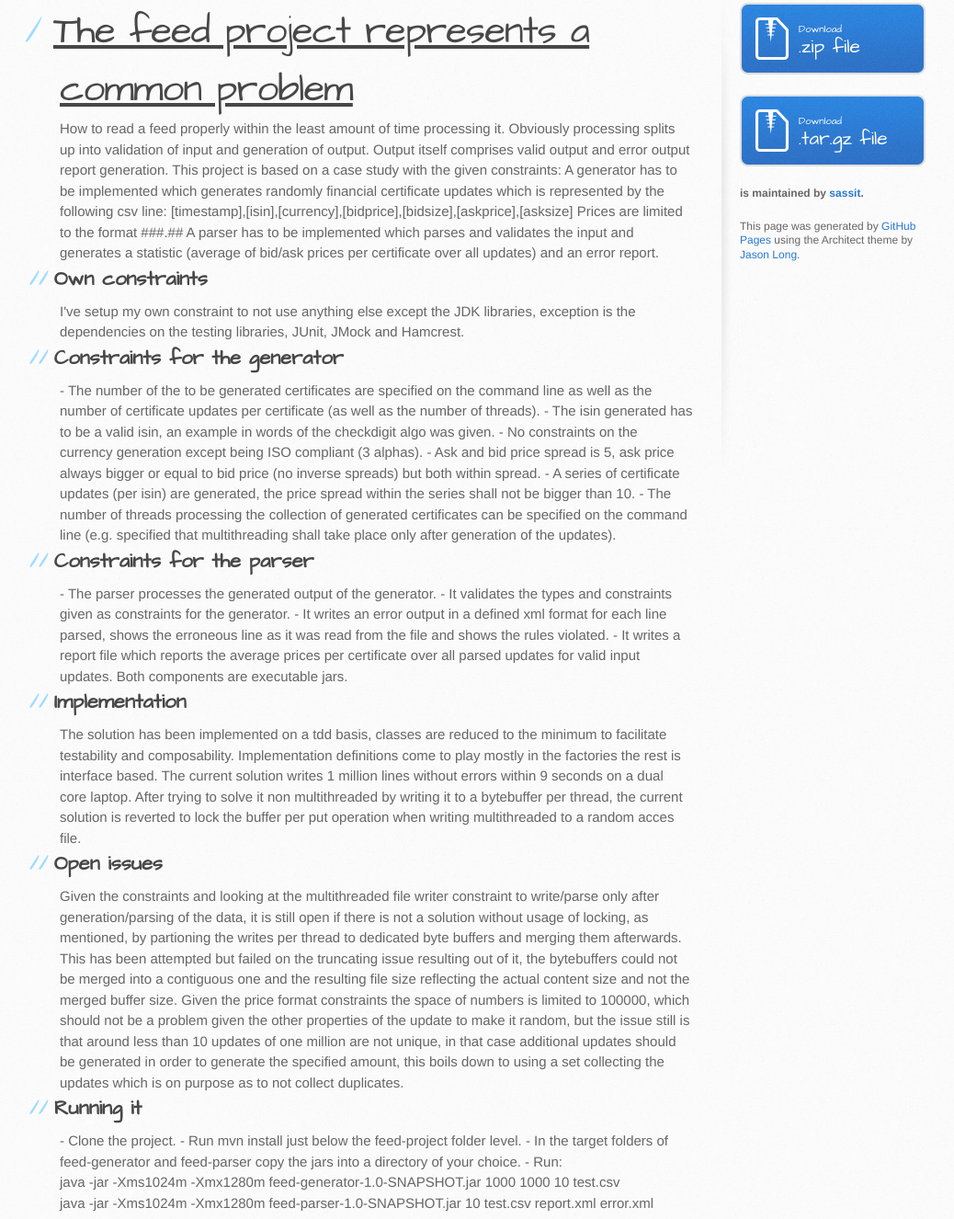
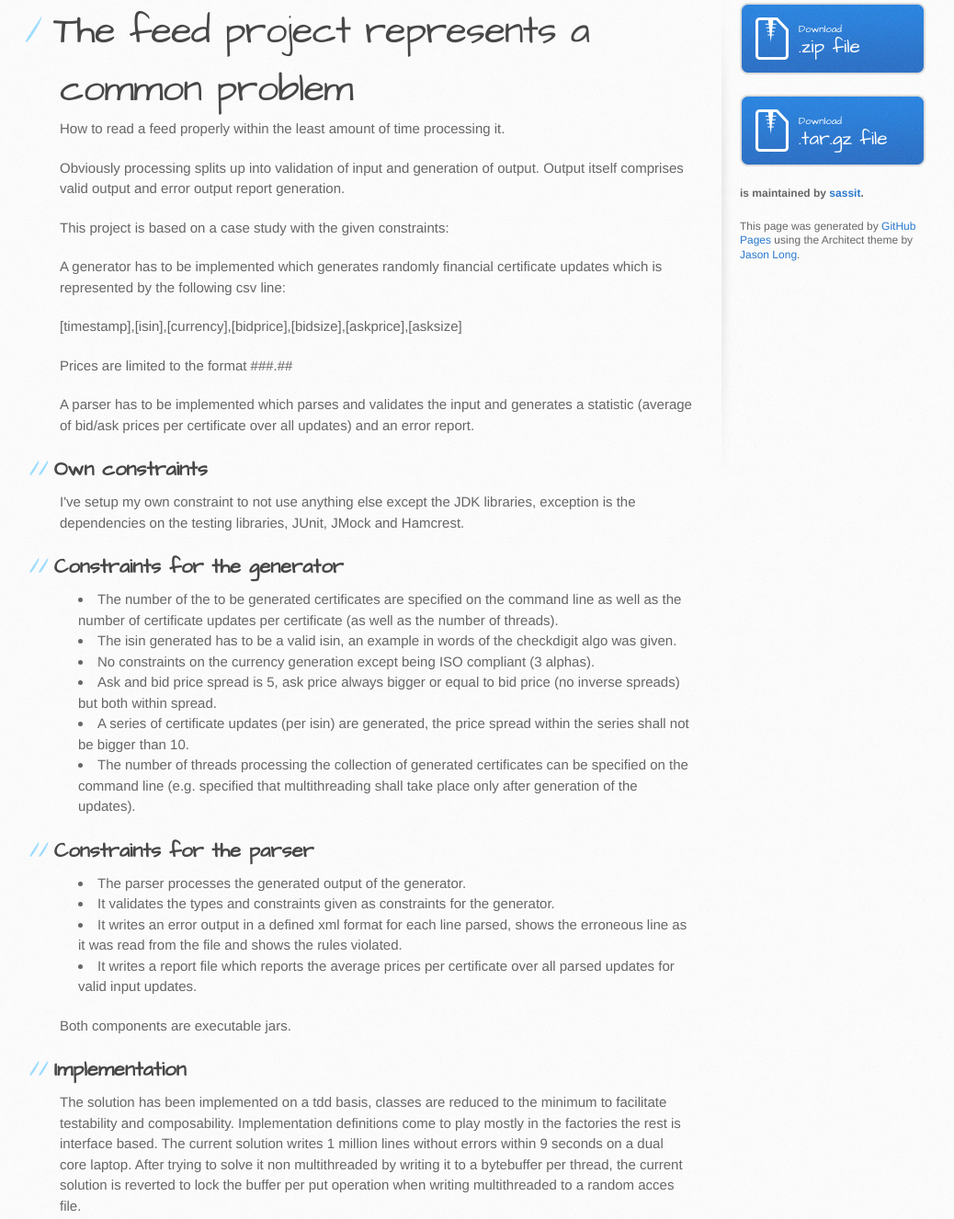
Before and after one commit to sassit/Feed-Project, a plain HTML site: page index.html in a window 1280 px wide. Shown: the part 398-1724 px from the top of the page at 92% size, without its empty margins (105-1143 px from the left). Drawn offline with Linux system fonts and the light colour scheme.

Commit message:
HTML changes

```diff
--- a/index.html
+++ b/index.html
@@ -28,64 +28,48 @@
     <div id="content-wrapper">
       <div class="inner clearfix">
         <section id="main-content">
-          <h1><u>The feed project represents a common problem</u></h1>
-
-How to read a feed properly within the least amount of time processing it.
-
-Obviously processing splits up into validation of input and generation of output. Output itself comprises valid output and error output report generation.
-
-<b>This project is based on a case study with the given constraints:</b>
-
-A generator has to be implemented which generates randomly financial certificate updates which is represented by the following csv line:
-
-[timestamp],[isin],[currency],[bidprice],[bidsize],[askprice],[asksize]
-
-Prices are limited to the format ###.##
-
-A parser has to be implemented which parses and validates the input and generates a statistic (average of bid/ask prices per certificate over all updates) and an error report.
-
+          <h1>The feed project represents a common problem</h1>
+          <p>How to read a feed properly within the least amount of time processing it.</p>
+          <p>Obviously processing splits up into validation of input and generation of output. Output itself comprises valid output and error output report generation.</p>
+          <p><b>This project is based on a case study with the given constraints:</b></p>
+          <p>A generator has to be implemented which generates randomly financial certificate updates which is represented by the following csv line:</p>
+          <p>[timestamp],[isin],[currency],[bidprice],[bidsize],[askprice],[asksize]</p>
+          <p>Prices are limited to the format ###.##</p>
+          <p>A parser has to be implemented which parses and validates the input and generates a statistic (average of bid/ask prices per certificate over all updates) and an error report.</p>
           <h2>Own constraints</h2>
-
-I've setup my own constraint to not use anything else except the JDK libraries, exception is the dependencies on the testing libraries, JUnit, JMock and Hamcrest.
-
+          <p>I've setup my own constraint to not use anything else except the JDK libraries, exception is the dependencies on the testing libraries, JUnit, JMock and Hamcrest.</p>
           <h2>Constraints for the generator</h2>
-
-- The number of the to be generated certificates are specified on the command line as well as the number of certificate updates per certificate (as well as the number of threads).
-- The isin generated has to be a valid isin, an example in words of the checkdigit algo was given.
-- No constraints on the currency generation except being ISO compliant (3 alphas).
-- Ask and bid price spread is 5, ask price always bigger or equal to bid price (no inverse spreads) but both within spread.
-- A series of certificate updates (per isin) are generated, the price spread within the series shall not be bigger than 10.
-- The number of threads processing the collection of generated certificates can be specified on the command line (e.g. specified that multithreading shall take place only after generation of the updates).
-
+          <ul>
+                  <li>The number of the to be generated certificates are specified on the command line as well as the number of certificate updates per certificate (as well as the number of threads).</li>
+                  <li>The isin generated has to be a valid isin, an example in words of the checkdigit algo was given.</li>
+                  <li>No constraints on the currency generation except being ISO compliant (3 alphas).</li>
+                  <li>Ask and bid price spread is 5, ask price always bigger or equal to bid price (no inverse spreads) but both within spread.</li>
+                  <li>A series of certificate updates (per isin) are generated, the price spread within the series shall not be bigger than 10.</li>
+                  <li>The number of threads processing the collection of generated certificates can be specified on the command line (e.g. specified that multithreading shall take place only after generation of the updates).</li>
+          </ul>
           <h2>Constraints for the parser</h2>
-
-- The parser processes the generated output of the generator.
-- It validates the types and constraints given as constraints for the generator.
-- It writes an error output in a defined xml format for each line parsed, shows the erroneous line as it was read from the file and shows the rules violated.
-- It writes a report file which reports the average prices per certificate over all parsed updates for valid input updates.
-
-Both components are executable jars.
-
+          <ul>
+                  <li>The parser processes the generated output of the generator.</li>
+                  <li>It validates the types and constraints given as constraints for the generator.</li>
+                  <li>It writes an error output in a defined xml format for each line parsed, shows the erroneous line as it was read from the file and shows the rules violated.</li>
+                  <li>It writes a report file which reports the average prices per certificate over all parsed updates for valid input updates.</li>
+          </ul>
+          <p>Both components are executable jars.</p>
           <h2>Implementation</h2>
-
-The solution has been implemented on a tdd basis, classes are reduced to the minimum to facilitate testability and composability.
+          <p>The solution has been implemented on a tdd basis, classes are reduced to the minimum to facilitate testability and composability.
                 Implementation definitions come to play mostly in the factories the rest is interface based.
                 The current solution writes 1 million lines without errors within 9 seconds on a dual core laptop.
-After trying to solve it non multithreaded by writing it to a bytebuffer per thread, the current solution is reverted to lock the buffer per put operation when writing multithreaded to a random acces file.
-
+                After trying to solve it non multithreaded by writing it to a bytebuffer per thread, the current solution is reverted to lock the buffer per put operation when writing multithreaded to a random acces file.</p>
           <h2>Open issues</h2>
-
-Given the constraints and looking at the multithreaded file writer constraint to write/parse only after generation/parsing of the data, it is still open if there is not a solution without usage of locking, as mentioned, by partioning the writes per thread to dedicated byte buffers and merging them afterwards.
-This has been attempted but failed on the truncating issue resulting out of it, the bytebuffers could not be merged into a contiguous one and the resulting file size reflecting the actual content size and not the merged buffer size.
-
-Given the price format constraints the space of numbers is limited to 100000, which should not be a problem given the other properties of the update to make it random, but the issue still is that around less than 10 updates of one million are not unique, in that case additional updates should be generated in order to generate the specified amount, this boils down to using a set collecting the updates which is on purpose as to not collect duplicates.
-
+          <p>Given the constraints and looking at the multithreaded file writer constraint to write/parse only after generation/parsing of the data, it is still open if there is not a solution without usage of locking, as mentioned, by partioning the writes per thread to dedicated byte buffers and merging them afterwards.
+          This has been attempted but failed on the truncating issue resulting out of it, the bytebuffers could not be merged into a contiguous one and the resulting file size reflecting the actual content size and not the merged buffer size.</p>
+          <p>Given the price format constraints the space of numbers is limited to 100000, which should not be a problem given the other properties of the update to make it random, but the issue still is that around less than 10 updates of one million are not unique, in that case additional updates should be generated in order to generate the specified amount, this boils down to using a set collecting the updates which is on purpose as to not collect duplicates.</p>
           <h2>Running it</h2>
-
-- Clone the project.
-- Run <b>mvn install</b> just below the feed-project folder level.
-- In the target folders of feed-generator and feed-parser copy the jars into a directory of your choice.
-- Run:<br>
+          <ul>
+                  <li>Clone the project.</li>
+                  <li>Run <b>mvn install</b> just below the feed-project folder level.</li>
+                  <li>In the target folders of feed-generator and feed-parser copy the jars into a directory of your choice.</li>
+                  <li>Run:<br></li>
                   <b>java -jar -Xms1024m -Xmx1280m feed-generator-1.0-SNAPSHOT.jar 1000 1000 10 test.csv</b><br>
                   <b>java -jar -Xms1024m -Xmx1280m feed-parser-1.0-SNAPSHOT.jar 10 test.csv report.xml error.xml</b>
 
```
Lines whose indentation alone changed are shown as unchanged.
